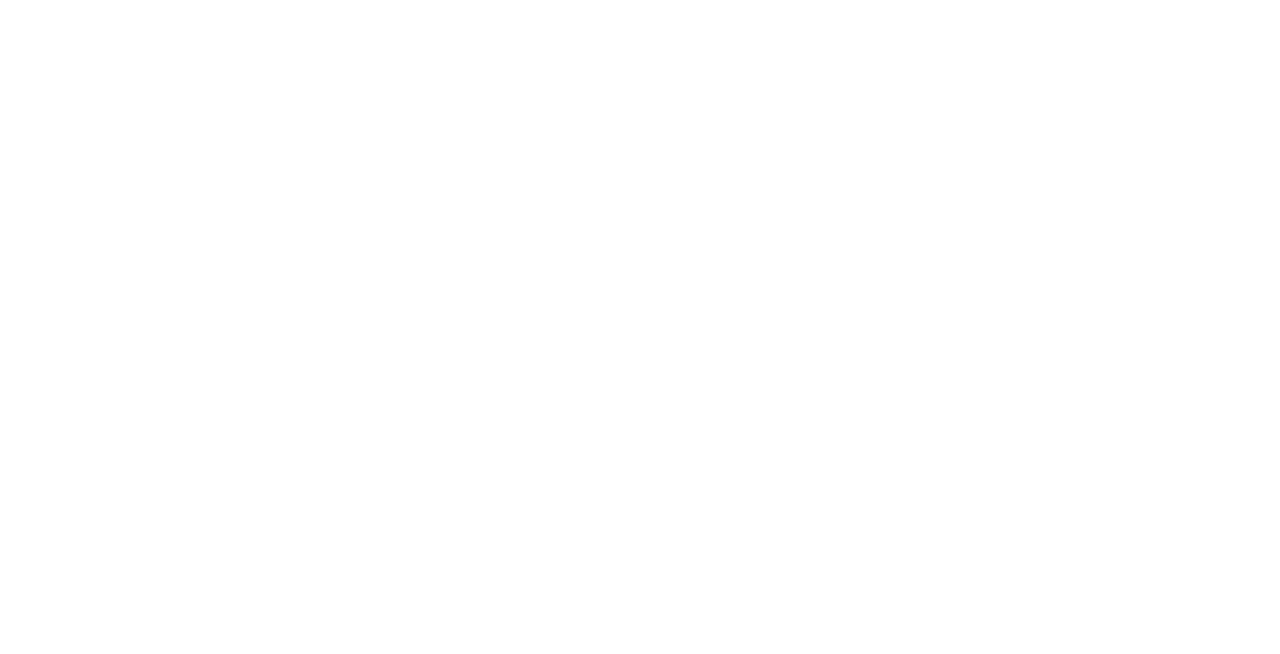
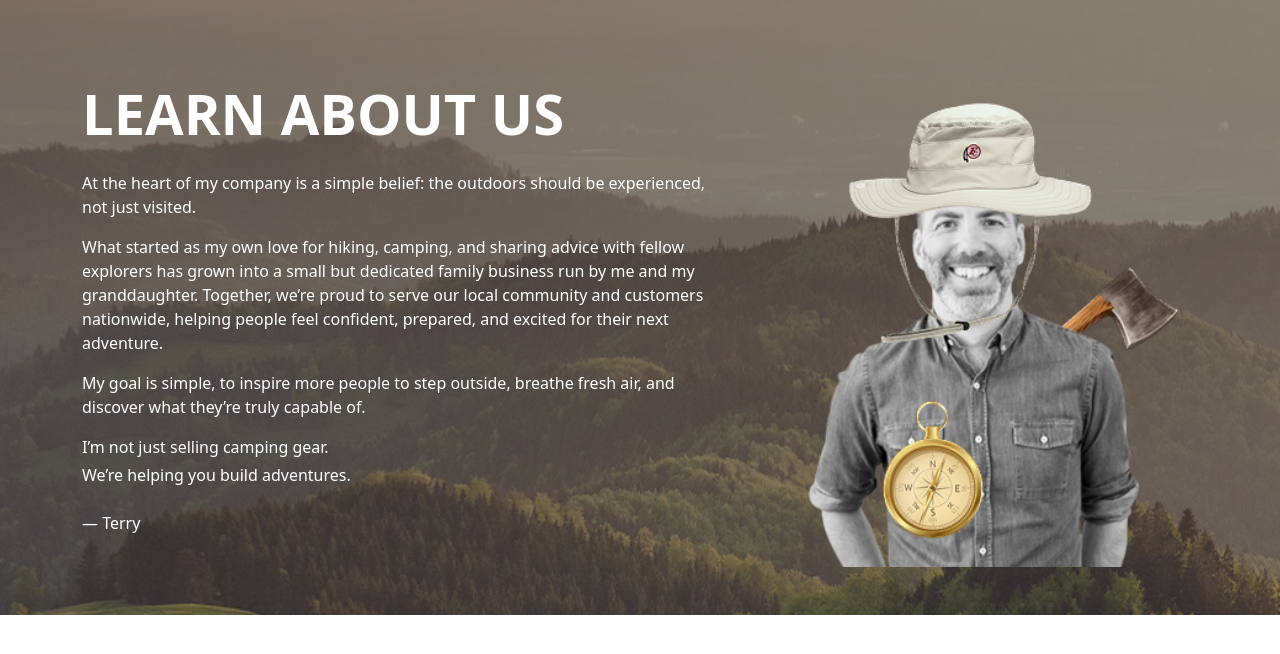
Before and after one commit to ardayss19/camping-website, a plain HTML site: page index.html in a window 1280 px wide. Drawn offline with nearby package versions, Linux system fonts and the light colour scheme.

Commit message:
about us section complete

```diff
--- a/index.html
+++ b/index.html
@@ -7,12 +7,40 @@
         <link href="https://cdn.jsdelivr.net/npm/bootstrap@5.3.8/dist/css/bootstrap.min.css" rel="stylesheet" integrity="sha384-sRIl4kxILFvY47J16cr9ZwB07vP4J8+LH7qKQnuqkuIAvNWLzeN8tE5YBujZqJLB" crossorigin="anonymous">
         <script src="https://cdn.jsdelivr.net/npm/bootstrap@5.3.8/dist/js/bootstrap.bundle.min.js" integrity="sha384-FKyoEForCGlyvwx9Hj09JcYn3nv7wiPVlz7YYwJrWVcXK/BmnVDxM+D2scQbITxI" crossorigin="anonymous"></script>
 
-    <title> Homepage </title>
+    <title>Terrys Tents</title>
 </head>
 <body>
     <nav></nav>
     <section id="aboutUs">
+        <div class="hero-about position-relative overflow-hidden">
+            <img src="./images/about-bg.png" alt="Mountains" class="position-absolute top-0 start-0 w-100 h-100 object-fit-cover"/>
+            <div class="position-absolute top-0 start-0 w-100 h-100 bg-dark opacity-50"></div>
+            <div class="container position-relative py-5">
+                <div class="row align-items-center g-4">
+                    <div class="col-12 col-lg-7 text-white">
+                        <h1 class="display-4 fw-bold text-uppercase">Learn About Us</h1>
+                        <p class="mt-4">At the heart of my company is a simple belief: the outdoors should be experienced, not just visited.</p>
+                        <p class="mt-3">
+                            What started as my own love for hiking, camping, and sharing advice with fellow explorers
+                            has grown into a small but dedicated family business run by me and my granddaughter.
+                            Together, we’re proud to serve our local community and customers nationwide, helping people
+                            feel confident, prepared, and excited for their next adventure.
+                        </p>
+                        <p class="mt-3">
+                        My goal is simple, to inspire more people to step outside, breathe fresh air, and discover
+                        what they’re truly capable of.
+                        </p>
+                        <p class="mb-1">I’m not just selling camping gear.</p>
+                        <p>We’re helping you build adventures.</p>
 
+                        <p class="mt-4 mb-0">— Terry</p>
+                    </div>
+                    <div class="col-12 col-lg-5 text-center text-lg-end">
+                        <img src="./images/simon.png" alt="Terry" class="img-fluid hero-terry w-100 h-200 pt-5"/>
+                    </div>
+                </div>
+            </div>
+    </div>
     </section>
     <section id="bestSeller"></section>
     <section id="experiences"></section>
```
Also changed, not shown: images/Group 2.png (deleted), images/about-bg.png (added), images/simon.png (added), 2 other files.
